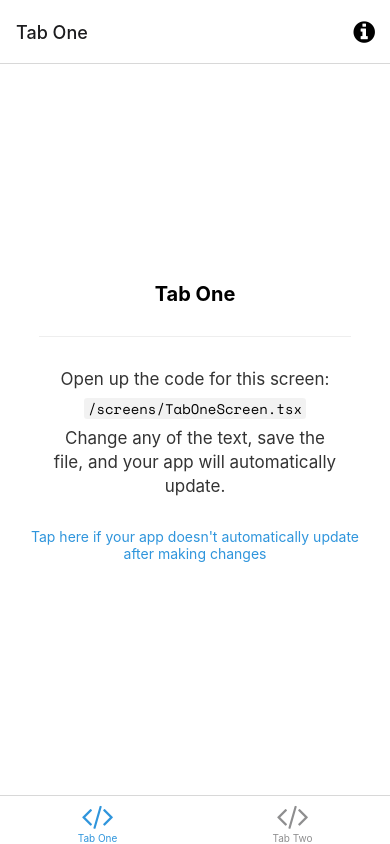
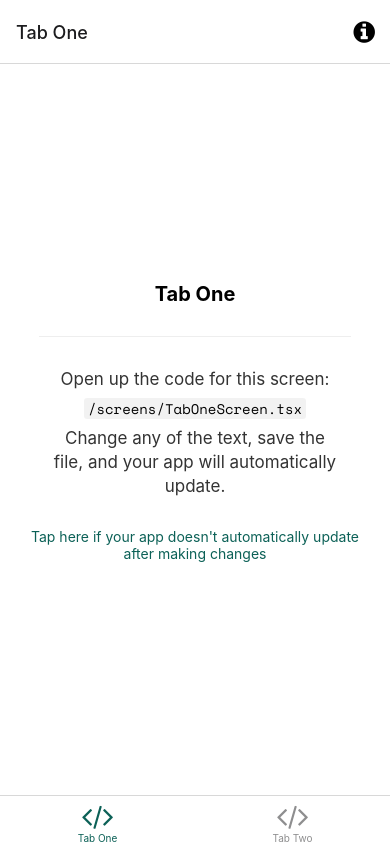
Before and after one commit to natnael-OQP/realtime-chat-app, a React Native app: screen /TabOne in a window 390 px wide. Built offline with nearby package versions, Linux system fonts and the light colour scheme; what expo-linking would draw is missing.

Commit message:
add color

```diff
--- a/constants/Colors.ts
+++ b/constants/Colors.ts
@@ -1,5 +1,5 @@
-const tintColorLight = '#2f95dc';
-const tintColorDark = '#fff';
+const tintColorLight = '#0C6157';
+const tintColorDark = "#0C6157";
 
 export default {
   light: {
```
